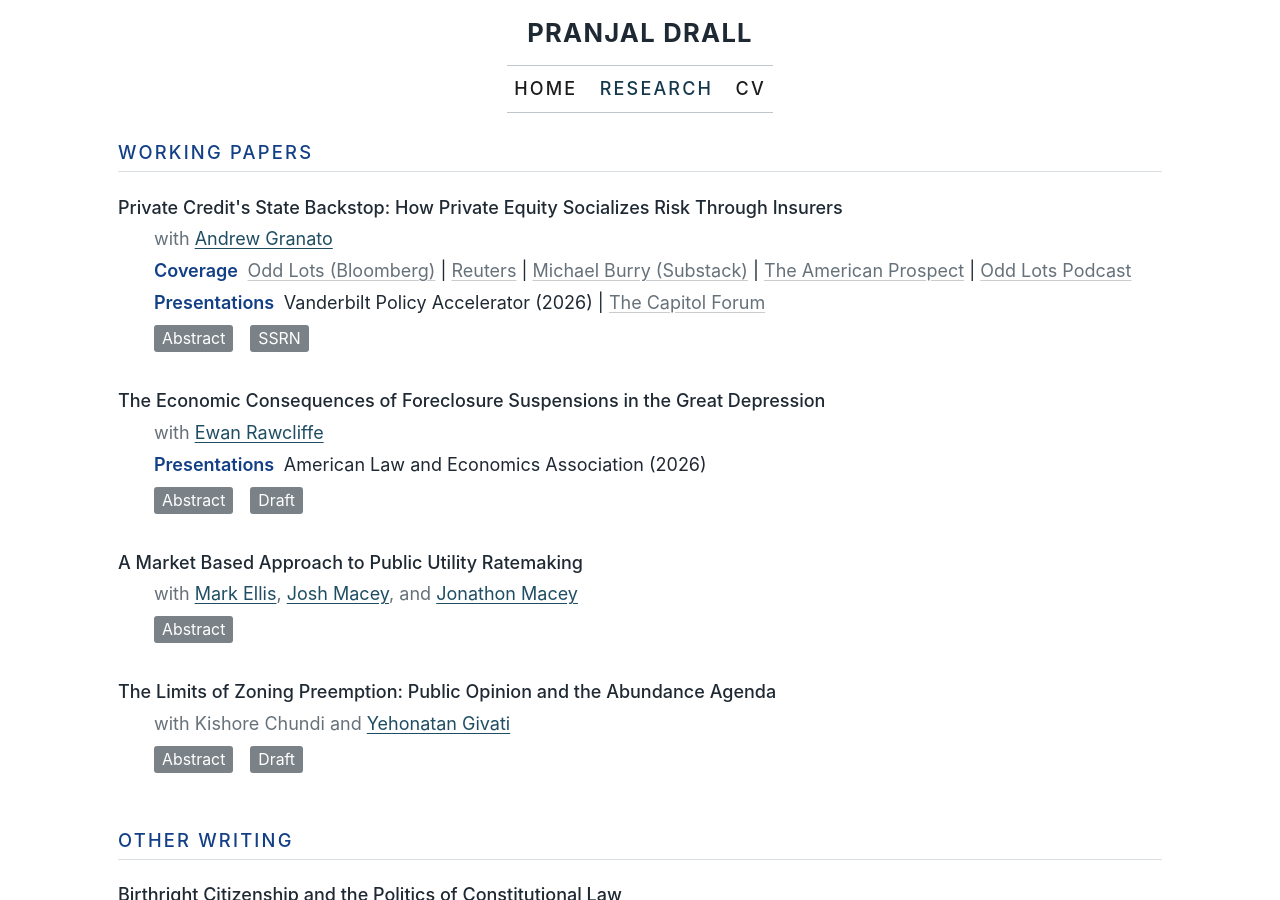
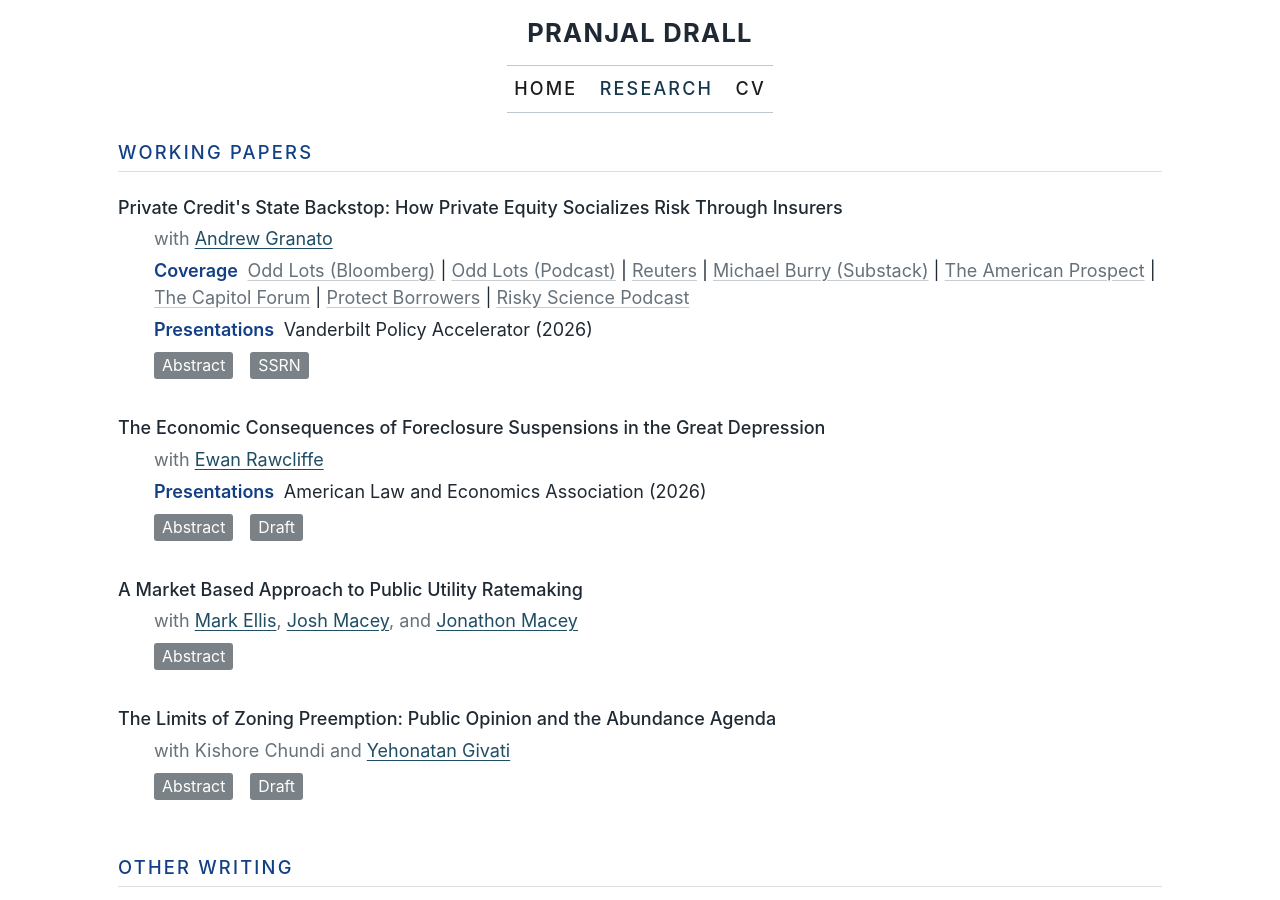
Before and after one commit to pranjal-drall/pranjal-drall.github.io, a Jekyll site: the page built from _pages/publications.md, in a window 1280 px wide and 900 px high, scrolled down 489 px. Built offline with Jekyll 4.4.1, drawn with Linux system fonts in a browser that asks for light colours; a script bundle is joined from its source files by our own code; library files that are not in the unit come from our copies.

Commit message:
Update publications.md

```diff
--- a/_pages/publications.md
+++ b/_pages/publications.md
@@ -57,8 +57,8 @@ function toggleAbstract(id) {
 <div class="publication-item">
   <div class="publication-title">Private Credit's State Backstop: How Private Equity Socializes Risk Through Insurers</div>
   <div class="coauthors">with <a href="https://sites.google.com/view/andrewgranato/">Andrew Granato</a></div>
-  <div class="coauthors paper-detail"><strong>Coverage</strong> <a href="https://www.bloomberg.com/news/newsletters/2026-07-24/the-real-reason-behind-the-private-credit-insurance-nexus?srnd=phx-oddlots">Odd Lots (Bloomberg)</a> | <a href="https://www.reuters.com/commentary/breakingviews/insurance-double-play-is-more-than-inside-baseball-2026-07-28/">Reuters</a> | <a href="https://michaeljburry.substack.com/p/short-thoughts-june-24-2026-offshore">Michael Burry (Substack)</a> | <a href="https://prospect.org/2026/08/03/ai-bailout-could-be-baked-into-bubble-private-equity-life-insurers-loans/">The American Prospect</a> | <a href="https://www.bloomberg.com/news/audio/2026-07-31/odd-lots-how-private-equity-reshaped-life-insurance-podcast?srnd=phx-oddlots">Odd Lots Podcast</a></div>
-  <div class="coauthors paper-detail"><strong>Presentations</strong> Vanderbilt Policy Accelerator (2026) | <a href="https://thecapitolforum.com/events/private-credits-state-backstop-how-private-equity-socializes-risk-through-insurers/">The Capitol Forum</a></div>
+  <div class="coauthors paper-detail"><strong>Coverage</strong> <a href="https://www.bloomberg.com/news/newsletters/2026-07-24/the-real-reason-behind-the-private-credit-insurance-nexus?srnd=phx-oddlots">Odd Lots (Bloomberg)</a> | <a href="https://www.bloomberg.com/news/audio/2026-07-31/odd-lots-how-private-equity-reshaped-life-insurance-podcast?srnd=phx-oddlots">Odd Lots (Podcast)</a> | <a href="https://www.reuters.com/commentary/breakingviews/insurance-double-play-is-more-than-inside-baseball-2026-07-28/">Reuters</a> | <a href="https://michaeljburry.substack.com/p/short-thoughts-june-24-2026-offshore">Michael Burry (Substack)</a> | <a href="https://prospect.org/2026/08/03/ai-bailout-could-be-baked-into-bubble-private-equity-life-insurers-loans/">The American Prospect</a> | <a href="https://thecapitolforum.com/events/private-credits-state-backstop-how-private-equity-socializes-risk-through-insurers/">The Capitol Forum</a> | <a href="https://indebt.substack.com/p/brian-johnsons-cfpb-will-start-with">Protect Borrowers</a> | <a href="https://www.youtube.com/watch?v=-wKrG6oxsBQ">Risky Science Podcast</a></div>
+  <div class="coauthors paper-detail"><strong>Presentations</strong> Vanderbilt Policy Accelerator (2026)</div>
   <div class="publication-buttons">
     <button class="btn btn--abstract" onclick="toggleAbstract('private-credit-abstract')">Abstract</button>
     <a class="btn btn--primary" href="https://papers.ssrn.com/sol3/papers.cfm?abstract_id=7152239">SSRN</a>
```
